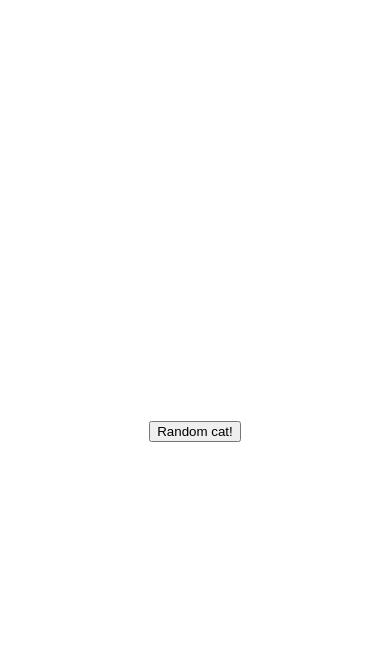
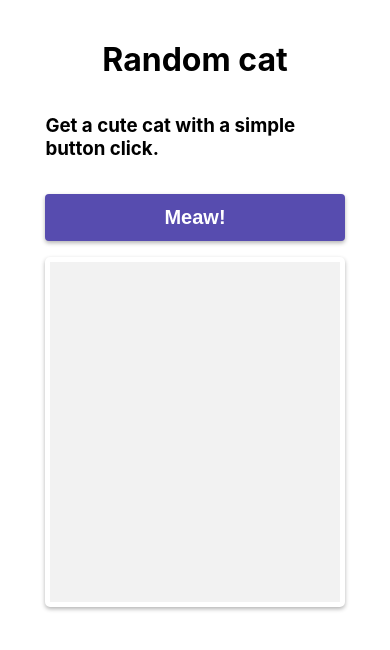
Before and after one commit to jose137sp/Random-Cat-Project, a plain HTML site: page index.html in a window 390 px wide. Drawn offline with Linux system fonts and the light colour scheme.

Commit message:
update style

```diff
--- a/index.html
+++ b/index.html
@@ -12,10 +12,12 @@
 <body>
     <div class="container mt-5">
         <div class="row">
-            <div class="col-md-4">
-                <button id="cat-button" class="btn btn-primary">Random cat!</button>
+            <div id="content-box" class="col-md-4">
+                <h1>Random cat</h1>
+                <h3>Get a cute cat with a simple button click.</h3>
+                <button id="cat-button" class="btn btn-primary">Meaw!</button>
             </div>
-            <div class="col-md-8">
+            <div id="image-container" class="col-md-8">
                 <img id="cat-image" src="" class="img-fluid">
             </div>
         </div>
--- a/style.css
+++ b/style.css
@@ -1,18 +1,97 @@
-.container {
+body {
+    font-family: -apple-system,BlinkMacSystemFont,Segoe UI,Roboto,Oxygen,Ubuntu,Cantarell,Fira Sans,Droid Sans,Helvetica Neue,sans-serif;
+}
+
+#cat-button {
+    width: 100%;
+    box-sizing: border-box;
+    padding: 12px 20px;
+    font-size: 16px;
+    background-color: #574caf;
+    color: white;
+    font-size: 20px;
+    font-weight: bold;
+    border: none;
+    border-radius: 4px;
+    cursor: pointer;
+    max-width: 800px; /* Ajusta este valor según tu diseño */
+    margin-top: 16px;
+    margin-bottom: 16px;
+    box-shadow: 0px 2px 4px 0 rgba(0,0,0,0.3);
+}
+
+/* Estilos para el contenedor de la imagen */
+#image-container {
+    margin: 0 auto;
+    display: flex;
+    justify-content: center;
+    align-items: center;
+    width: 60%;
+    height: 400px; /* Establece una altura fija */
+    background-color: #f2f2f2;
+    border: 5px solid white; /* Agrega un borde blanco */
+    border-radius: 5px;
+    box-sizing: border-box; /* Incluye el borde en la altura y el ancho */
+    overflow: hidden; /* Oculta las partes de la imagen que sobresalen */
+    box-shadow: 0px 2px 4px 0 rgba(0,0,0,0.3);
+}
+
+/* Estilos para la imagen */
+#cat-image {
+    max-width: 100%;
+    max-height: 400px;
+    height: auto;
+    border-radius: 5px;
+    box-shadow: 0px 2px 5px rgba(0, 0, 0, 0.3);
+    object-fit: cover; /* Ajusta la imagen proporcionalmente al tamaño del contenedor */
+}
+
+#content-box{
     display: flex;
     flex-direction: column;
     justify-content: center;
     align-items: center;
-    height: 100vh;
+    width: 50%;
+    margin: 0 auto;
+    margin-top: 0px;
 }
 
-#cat-button {
-    margin-top: 20px;
+/* Estilos para el título */
+h1 {
+    font-size: 32px;
+    margin-top: 32px;
+    margin-bottom: 16px;
+    text-align: center;
 }
 
-#cat-image {
-    max-width: 100%;
-    height: auto;
-    border-radius: 5px;
-    box-shadow: 0px 2px 5px rgba(0, 0, 0, 0.3);
+/* Estilos para pantallas de 600px o menos */
+@media (max-width: 600px) {
+    #image-container {
+        width: 90%;
+        height: 300px;
+    }
+
+    #cat-image {
+        max-height: 300px;
+    }
+
+    #content-box {
+        width: 90%;
+    }
 }
+
+/* Estilos para pantallas de 900px o menos */
+@media (max-width: 900px) {
+    #image-container {
+        width: 80%;
+        height: 350px;
+    }
+
+    #cat-image {
+        max-height: 350px;
+    }
+
+    #content-box {
+        width: 80%;
+    }
+}
```
Also changed, not shown: 1 other file.
